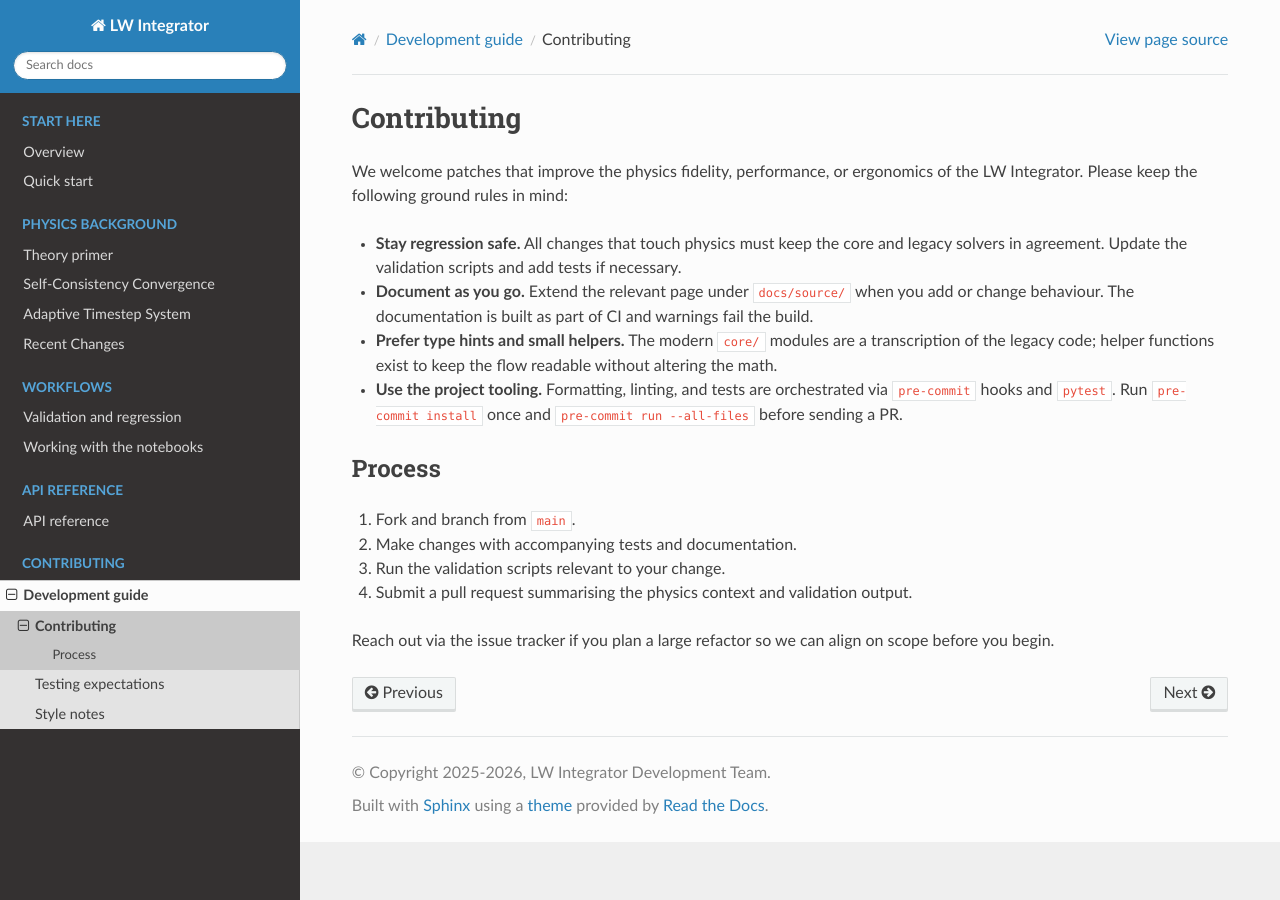
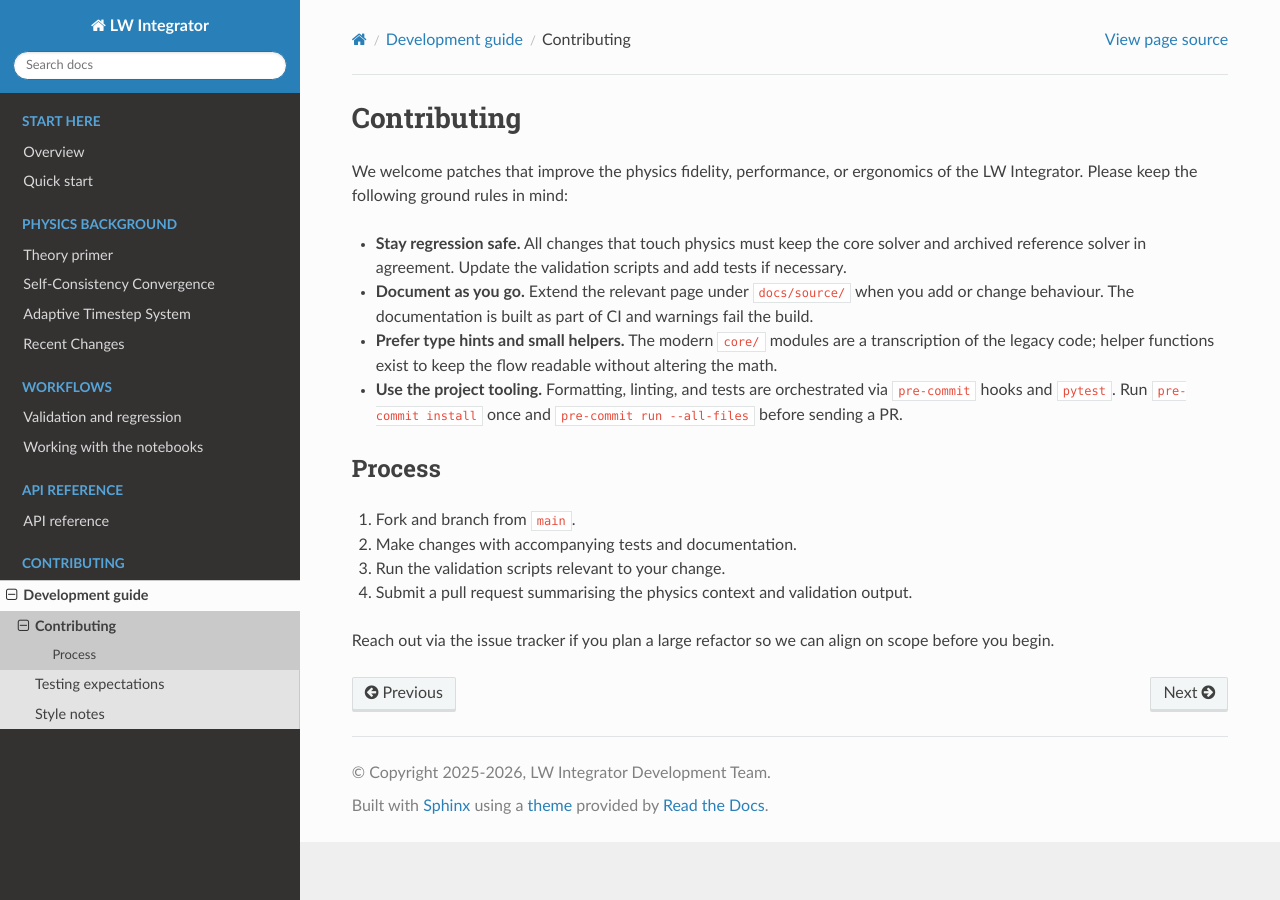
Before and after one commit to benfolsom/LW_integrator, a Sphinx documentation site: the page built from docs/source/development/contributing.rst, in a window 1280 px wide. Built offline with Sphinx 7.4.7 and the Read the Docs theme 3.1.0, drawn with Linux system fonts in a browser that asks for light colours.

Commit message:
Refresh archived reference wording

```diff
--- a/docs/source/development/contributing.rst
+++ b/docs/source/development/contributing.rst
@@ -5,7 +5,7 @@ We welcome patches that improve the physics fidelity, performance, or ergonomics
 of the LW Integrator.  Please keep the following ground rules in mind:
 
 * **Stay regression safe.**  All changes that touch physics must keep the core
-  and legacy solvers in agreement.  Update the validation scripts and add tests
+  solver and archived reference solver in agreement.  Update the validation scripts and add tests
   if necessary.
 * **Document as you go.**  Extend the relevant page under ``docs/source/`` when
   you add or change behaviour.  The documentation is built as part of CI and
--- a/docs/source/self_consistency.rst
+++ b/docs/source/self_consistency.rst
@@ -813,7 +813,7 @@ References
 
 - :ref:`equations_of_motion` - Full equations of motion documentation
 - :ref:`integration_runner` - Integration loop and timestep management
-- Local documentation: ``local/GAMMA_CHECK_DECISION.md`` - Test results justifying dual convergence
+- Local documentation: ``local/GAMMA_CHECK_DECISION.md`` - Test results justifying the two-criterion convergence check
 - Local documentation: ``local/WEIGHTED_CONVERGENCE_PROPOSAL.md`` - Design rationale
 
 See Also
--- a/docs/source/theory.rst
+++ b/docs/source/theory.rst
@@ -103,7 +103,7 @@ Position updates follow directly from the Hamiltonian identity
 
 which the solver evaluates after each momentum update to keep particle states in
 sync.  Proper-time stepping avoids runaway behaviour at high :math:`\gamma`
-while keeping the integration scheme close to the legacy implementation (see
+while keeping the integration scheme close to the archived reference implementation (see
 ``legacy/covariant_integrator_library.py`` for a verbatim reference).
 
 Relativistic position updates in coordinate time
```
Also changed, not shown: 2 other files.
